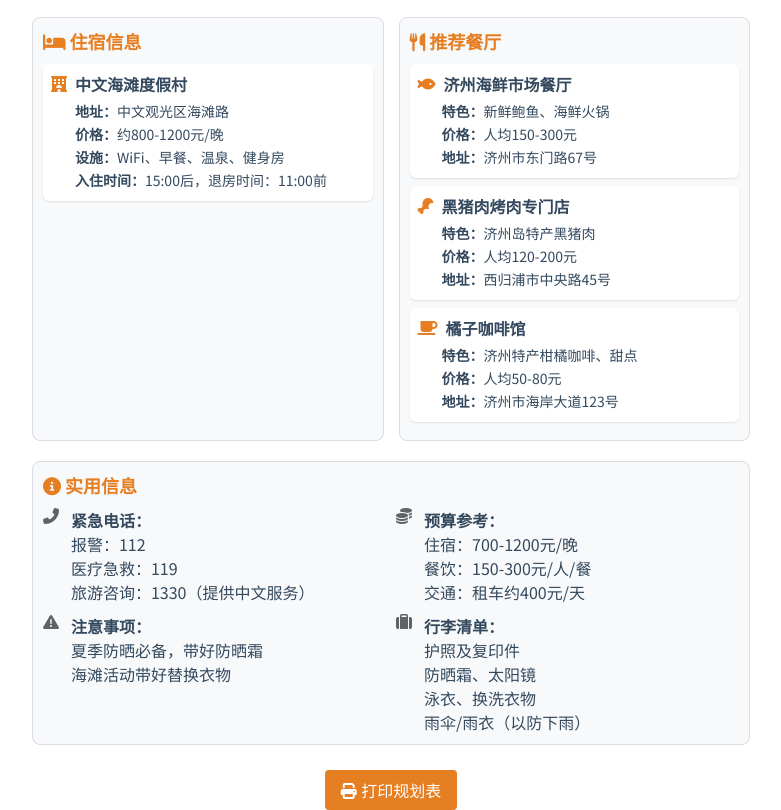
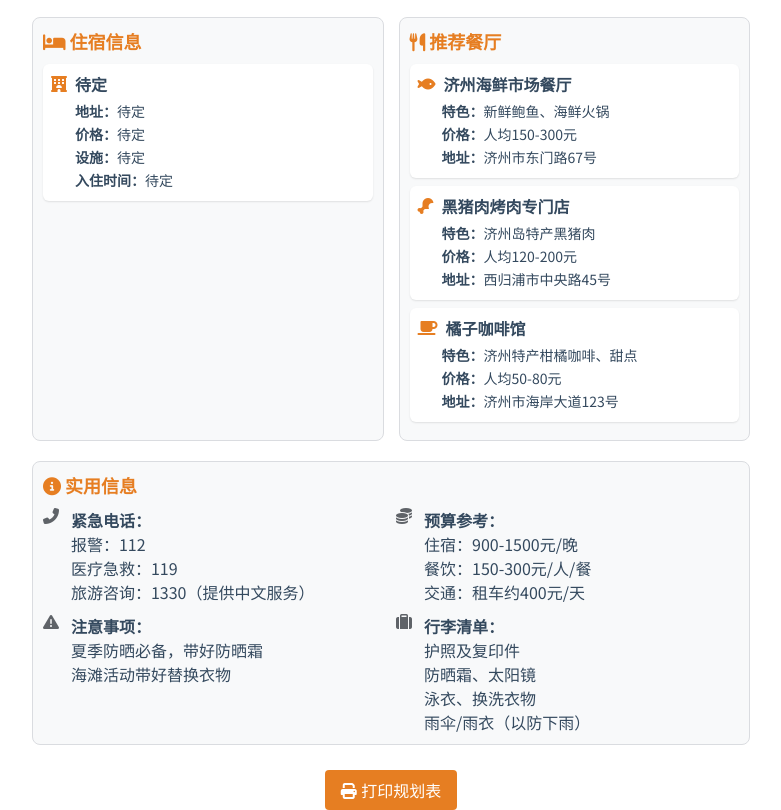
Before and after one commit to Rowen-lor/Jeju-Island-Plan, a plain HTML site: page index.html in a window 1280 px wide. Shown: the part 1608-2418 px from the top of the page, without its empty margins (249-1030 px from the left). Drawn offline with Linux system fonts and the light colour scheme.

Commit message:
Update index.html

```diff
--- a/index.html
+++ b/index.html
@@ -574,11 +574,11 @@
             <div class="accommodation-section">
                 <h2><i class="fas fa-bed"></i> 住宿信息</h2>
                 <div class="accommodation-item">
-                    <h3><i class="fas fa-hotel"></i>中文海滩度假村</h3>
-                    <p><strong>地址：</strong>中文观光区海滩路</p>
-                    <p><strong>价格：</strong>约800-1200元/晚</p>
-                    <p><strong>设施：</strong>WiFi、早餐、温泉、健身房</p>
-                    <p><strong>入住时间：</strong>15:00后，退房时间：11:00前</p>
+                    <h3><i class="fas fa-hotel"></i>待定</h3>
+                    <p><strong>地址：</strong>待定</p>
+                    <p><strong>价格：</strong>待定</p>
+                    <p><strong>设施：</strong>待定</p>
+                    <p><strong>入住时间：</strong>待定</p>
                 </div>
             </div>
             <div class="accommodation-section">
@@ -621,7 +621,7 @@
                     <i class="fas fa-coins"></i>
                     <div>
                         <p><strong>预算参考：</strong></p>
-                        <p>住宿：700-1200元/晚</p>
+                        <p>住宿：900-1500元/晚</p>
                         <p>餐饮：150-300元/人/餐</p>
                         <p>交通：租车约400元/天</p>
 <!--                         <p>门票：约200元/人/天</p> -->
```
